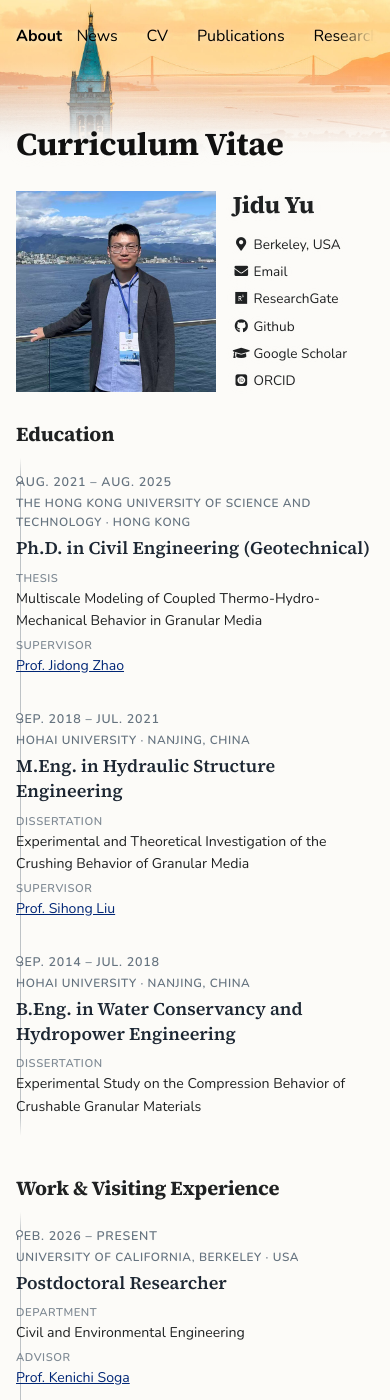
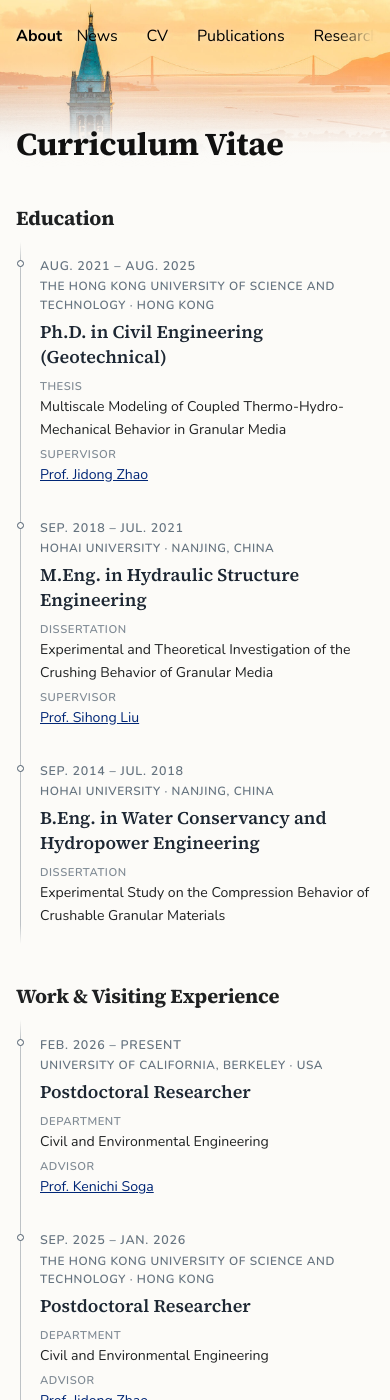
Before and after one commit to yujidu/yujidu.github.io, a Jekyll site: the page built from _pages/cv.md, in a window 390 px wide and 1400 px high. Built offline with Jekyll 4.4.1, drawn with Linux system fonts in a browser that asks for light colours; some web fonts are replaced.

Commit message:
Profile only on home page; phone CV text clears the timeline
Co-Authored-By: Claude Opus 5.5 <noreply@anthropic.com>
Claude-Session: https://claude.ai/code/session_01Vw9tGnbWFVNDt9UXvET6V8

```diff
--- a/_includes/home-hero.html
+++ b/_includes/home-hero.html
@@ -9,6 +9,7 @@
   <div class="home-hero__content">
     <h1 class="home-hero__title">{{ page.title }}</h1>
 
+    {% if page.url == "/" %}
     <div class="home-hero__profile" itemscope itemtype="http://schema.org/Person">
       <img class="home-hero__avatar" src="{{ author.avatar | prepend: '/images/' | relative_url }}" alt="{{ author.name }}" itemprop="image">
       <div class="home-hero__info">
@@ -24,5 +25,6 @@
         </ul>
       </div>
     </div>
+    {% endif %}
   </div>
 </header>
--- a/_sass/_home.scss
+++ b/_sass/_home.scss
@@ -1509,3 +1509,15 @@ $cv-ink: #4a5a6a;
     gap: 1em;
   }
 }
+
+/* Phones: keep CV text clear of the timeline line */
+@media (max-width: 600px) {
+  .cv-timeline > li {
+    padding-left: 1.5em !important;
+  }
+
+  .cv-timeline::before,
+  .cv-timeline > li::before {
+    left: 4px !important;
+  }
+}
```
